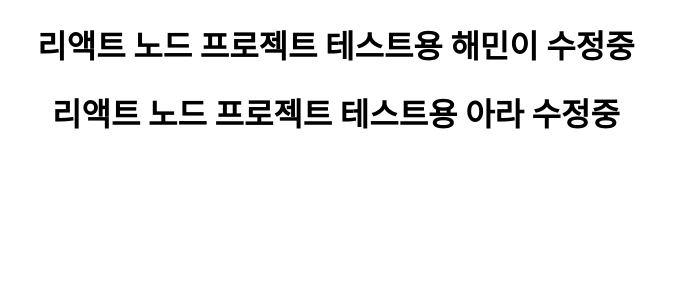
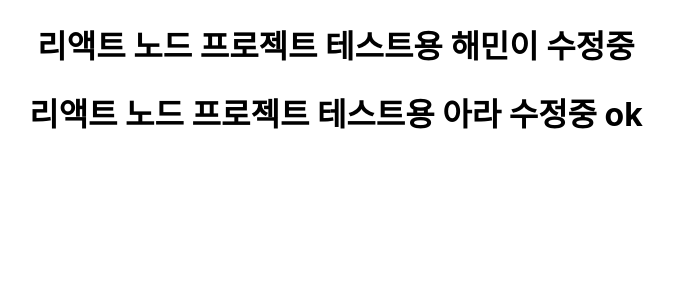
Before and after one commit to pier101/PROJECT_WooksChilds, a React (Create React App) app: page / in a window 1280 px wide. Shown: the top 300 px of the page, without its empty margins (304-978 px from the left). Built offline with nearby package versions, Linux system fonts and the light colour scheme.

Commit message:
아라 수정 2

```diff
--- a/src/App.js
+++ b/src/App.js
@@ -5,7 +5,7 @@ function App() {
   return (
     <div className="App">
       <h1>리액트 노드 프로젝트 테스트용 해민이 수정중</h1>
-      <h1>리액트 노드 프로젝트 테스트용 아라 수정중</h1>
+      <h1>리액트 노드 프로젝트 테스트용 아라 수정중 ok</h1>
 
     </div>
   );
```
